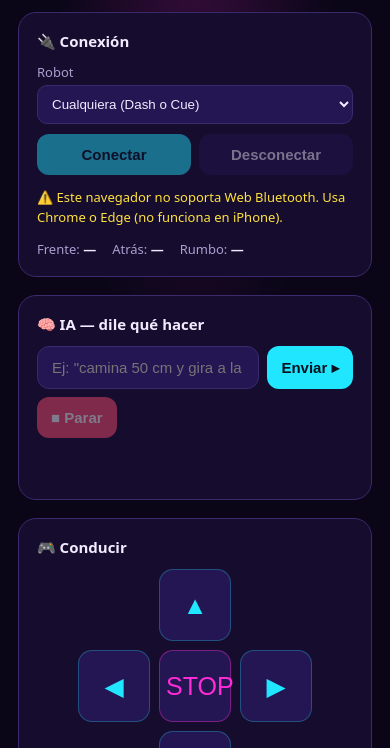
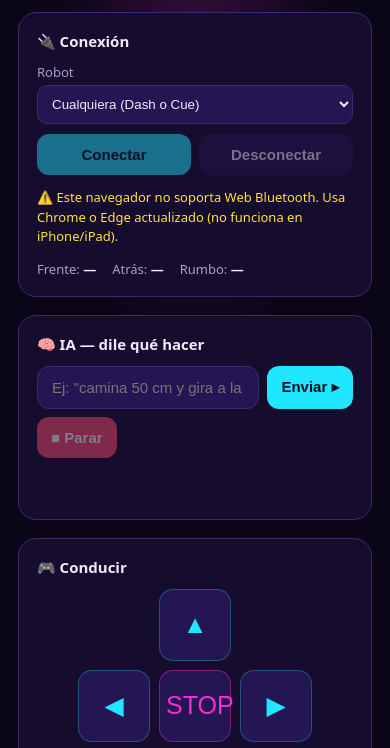
Before and after one commit to DiegoWhite99/Robots-with-Cue-and-Dasch-, a plain HTML site: page webapp/public/index.html in a window 390 px wide. Shown: the part 83-831 px from the top of the page. Drawn offline with Linux system fonts and the light colour scheme.

Commit message:
Despliegue Firebase: site cue-and-dash, Node 22 y aviso iOS
- firebase.json: site "cue-and-dash", rewrite /agent -> función, runtime nodejs22.
- .firebaserc: proyecto desarrollo-investigaciones.
- functions: Node 22 + firebase-functions@^6 (Node 20 quedaba deprecado).
- index.html: mensaje claro según dispositivo cuando no hay Web Bluetooth
  (iPhone/iPad, Firefox u otros).
- webapp/.gitignore: ignora caché .firebase/ y node_modules.
- package-lock.json de la función para instalaciones reproducibles.

Desplegado y verificado en https://cue-and-dash.web.app (control + IA).

Co-Authored-By: Claude Opus 4.8 <noreply@anthropic.com>

```diff
--- a/webapp/functions/package.json
+++ b/webapp/functions/package.json
@@ -2,11 +2,11 @@
   "name": "functions",
   "description": "Cloud Functions: agente IA del robot (proxy OpenAI)",
   "engines": {
-    "node": "20"
+    "node": "22"
   },
   "main": "index.js",
   "dependencies": {
-    "firebase-functions": "^5.0.0",
+    "firebase-functions": "^6.0.0",
     "openai": "^4.56.0"
   },
   "private": true
--- a/webapp/public/index.html
+++ b/webapp/public/index.html
@@ -161,6 +161,14 @@ const ctl = new Controller(robot);   // envuelve al robot: dead-reckoning, explo
 let connected = false;
 
 if (!webBluetoothAvailable()) {
+  const ua = navigator.userAgent;
+  const isIOS = /iPhone|iPad|iPod/.test(ua) || (navigator.platform === 'MacIntel' && navigator.maxTouchPoints > 1);
+  const isFirefox = /Firefox/.test(ua);
+  let msg = '⚠️ Este navegador no soporta Web Bluetooth.';
+  if (isIOS) msg = '⚠️ Apple no permite Web Bluetooth en iPhone/iPad (ningún navegador de iOS lo soporta). Abre esta página en un Android o PC con Chrome/Edge.';
+  else if (isFirefox) msg = '⚠️ Firefox no soporta Web Bluetooth. Usa Chrome o Edge (en Android, Windows, Mac o Linux).';
+  else msg = '⚠️ Este navegador no soporta Web Bluetooth. Usa Chrome o Edge actualizado (no funciona en iPhone/iPad).';
+  $('warnSupport').textContent = msg;
   $('warnSupport').style.display = 'block';
   $('btnConnect').disabled = true;
 }
```
Also changed, not shown: webapp/firebase.json, 3 other files.
